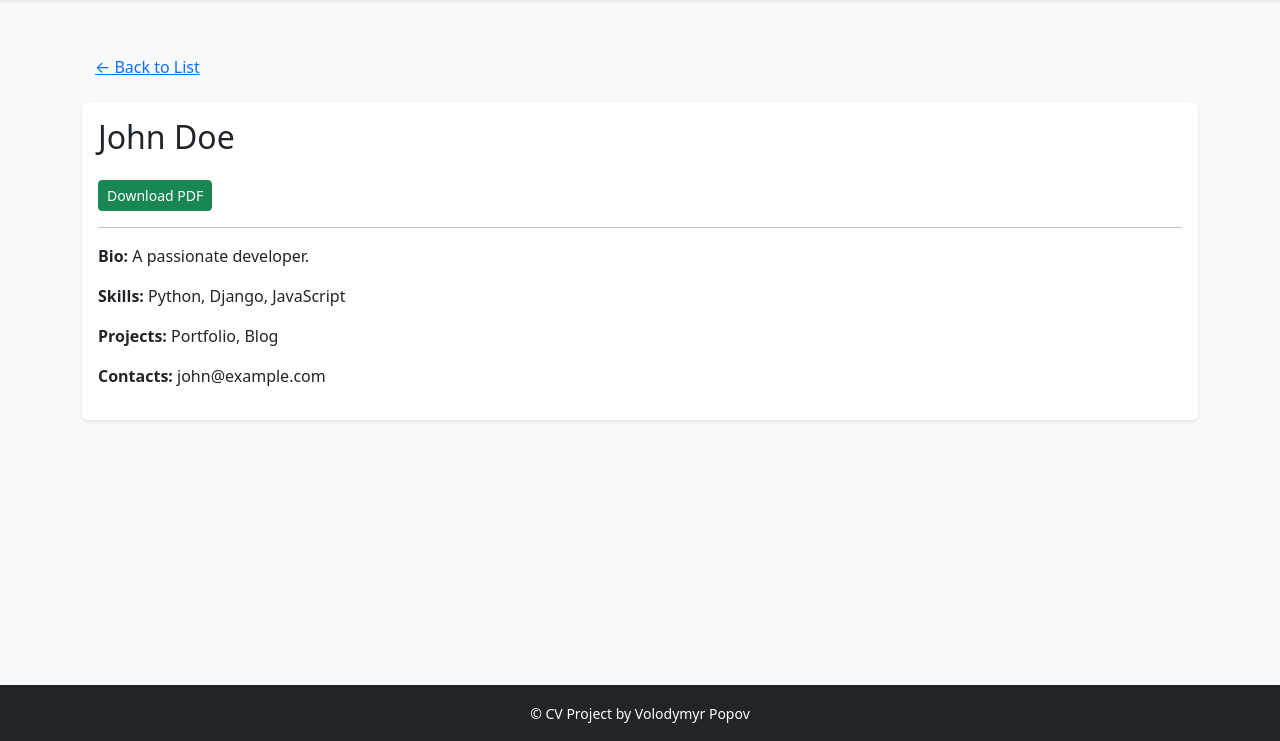
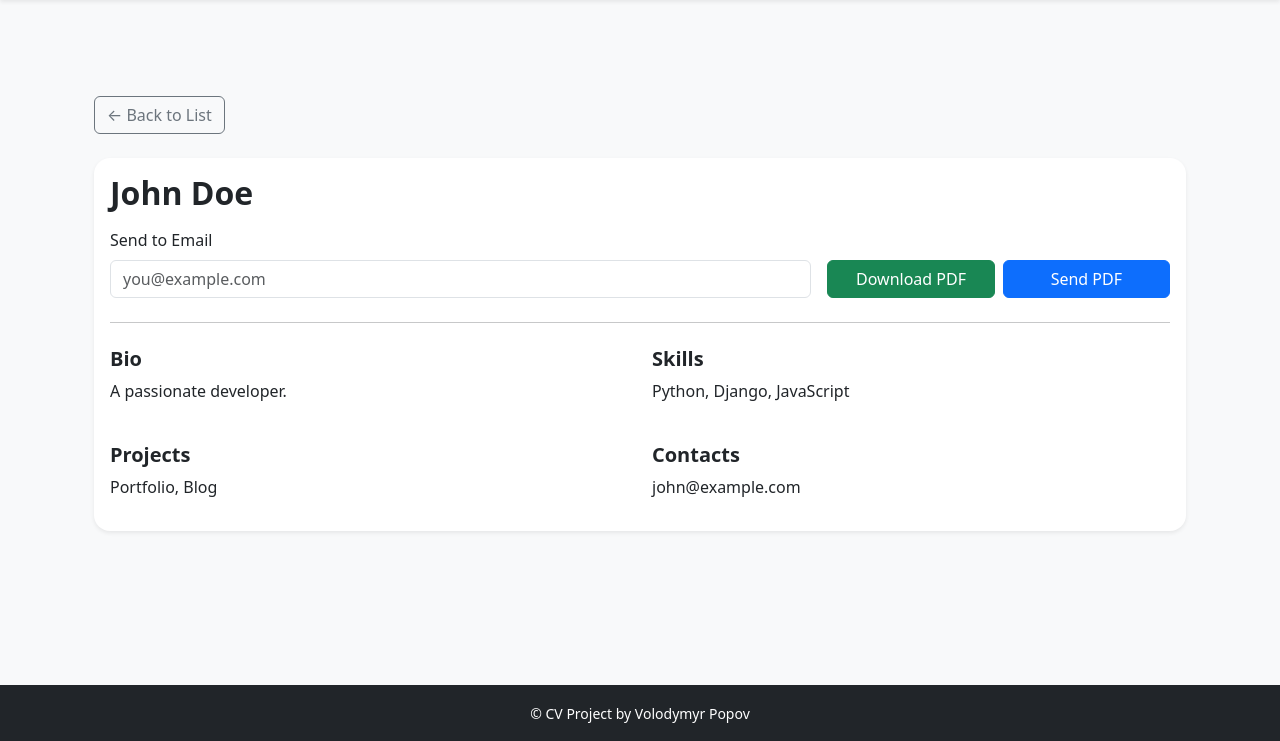
Before and after one commit to AppForceLab/django-dev-task, a Django app: page /cv/1/ in a window 1280 px wide. Shown: the part 59-800 px from the top of the page. Run offline with Django 4.2, Linux system fonts and the light colour scheme; data comes from the database, SQL or seed files in the repository; parts of the project's set-up code (start-up, migrations or seed data) failed here and were passed over.

Commit message:
Task 7: Add Celery task and Mailtrap email integration for sending PDF

```diff
--- a/CVProject/__init__.py
+++ b/CVProject/__init__.py
@@ -0,0 +1,3 @@
+from .celery import app as celery_app
+
+__all__ = ("celery_app",)
--- a/main/templates/main/cv_detail.html
+++ b/main/templates/main/cv_detail.html
@@ -2,19 +2,70 @@
 {% block title %}{{ cv.firstname }} {{ cv.lastname }}{% endblock %}
 
 {% block content %}
-<a href="{% url 'cv_list' %}" class="btn btn-link mb-3">&larr; Back to List</a>
+<div class="container my-5">
+  <a href="{% url 'cv_list' %}" class="btn btn-outline-secondary mb-4">
+    &larr; Back to List
+  </a>
 
-<div class="card shadow-sm border-0">
-  <div class="card-body">
-    <h2 class="card-title">{{ cv.firstname }} {{ cv.lastname }}</h2>
-      <a href="{% url 'download_cv_pdf' cv.pk %}" class="btn btn-success btn-sm mt-3">
-  Download PDF
-</a>
-    <hr>
-    <p><strong>Bio:</strong> {{ cv.bio }}</p>
-    <p><strong>Skills:</strong> {{ cv.skills }}</p>
-    <p><strong>Projects:</strong> {{ cv.projects }}</p>
-    <p><strong>Contacts:</strong> {{ cv.contacts }}</p>
+  <div class="card shadow-sm rounded-4 border-0">
+    <div class="card-body">
+      <h2 class="fw-bold mb-3">{{ cv.firstname }} {{ cv.lastname }}</h2>
+
+      {% if messages %}
+        <div class="mt-3">
+          {% for message in messages %}
+            <div class="alert alert-{{ message.tags }} alert-dismissible fade show" role="alert">
+              {{ message }}
+              <button type="button" class="btn-close" data-bs-dismiss="alert" aria-label="Close"></button>
+            </div>
+          {% endfor %}
+        </div>
+      {% endif %}
+
+      <form method="post" class="row g-3 align-items-end mb-4">
+        {% csrf_token %}
+        <div class="col-md-8">
+          <label for="email" class="form-label">Send to Email</label>
+          <input
+            type="email"
+            name="email"
+            id="email"
+            class="form-control"
+            placeholder="you@example.com"
+            required
+          >
+        </div>
+        <div class="col-md-4 d-flex gap-2">
+          <a href="{% url 'download_cv_pdf' cv.pk %}" class="btn btn-success w-100">
+            <i class="bi bi-download"></i> Download PDF
+          </a>
+          <button type="submit" class="btn btn-primary w-100">
+            <i class="bi bi-send"></i> Send PDF
+          </button>
+        </div>
+      </form>
+
+      <hr class="my-4">
+
+      <div class="row gy-4">
+        <div class="col-md-6">
+          <h5 class="fw-semibold">Bio</h5>
+          <p>{{ cv.bio }}</p>
+        </div>
+        <div class="col-md-6">
+          <h5 class="fw-semibold">Skills</h5>
+          <p>{{ cv.skills }}</p>
+        </div>
+        <div class="col-md-6">
+          <h5 class="fw-semibold">Projects</h5>
+          <p>{{ cv.projects }}</p>
+        </div>
+        <div class="col-md-6">
+          <h5 class="fw-semibold">Contacts</h5>
+          <p>{{ cv.contacts }}</p>
+        </div>
+      </div>
+    </div>
   </div>
 </div>
 {% endblock %}
--- a/main/views.py
+++ b/main/views.py
@@ -1,11 +1,14 @@
 import tempfile
 
+from django.contrib import messages
 from django.http import HttpResponse
-from django.shortcuts import render, get_object_or_404
+from django.shortcuts import render, get_object_or_404, redirect
 from django.template.loader import render_to_string
+
 from weasyprint import HTML
 
 from .models import CV
+from .tasks import send_pdf_to_email
 
 
 def cv_list(request):
@@ -15,6 +18,14 @@ def cv_list(request):
 
 def cv_detail(request, pk):
     cv = get_object_or_404(CV, pk=pk)
+
+    if request.method == "POST":
+        email = request.POST.get("email")
+        if email:
+            send_pdf_to_email.delay(email, cv.id)
+            messages.success(request, f"The CV was sent to {email} successfully.")
+            return redirect("cv_detail", pk=pk)
+
     return render(request, "main/cv_detail.html", {"cv": cv})
 
 
--- a/pyproject.toml
+++ b/pyproject.toml
@@ -15,6 +15,8 @@ dependencies = [
     "drf-spectacular (>=0.28.0,<0.29.0)",
     "dj-database-url (>=2.3.0,<3.0.0)",
     "psycopg2-binary (>=2.9.10,<3.0.0)",
+    "celery (>=5.4.0,<6.0.0)",
+    "redis (>=5.2.1,<6.0.0)",
 ]
 
 
```
Also changed, not shown: CVProject/celery.py (added, +8 -0 lines), CVProject/settings.py (+15 -0 lines), docker-compose.yml (+16 -0 lines), main/tasks.py (added, +36 -0 lines), 2 other files.
